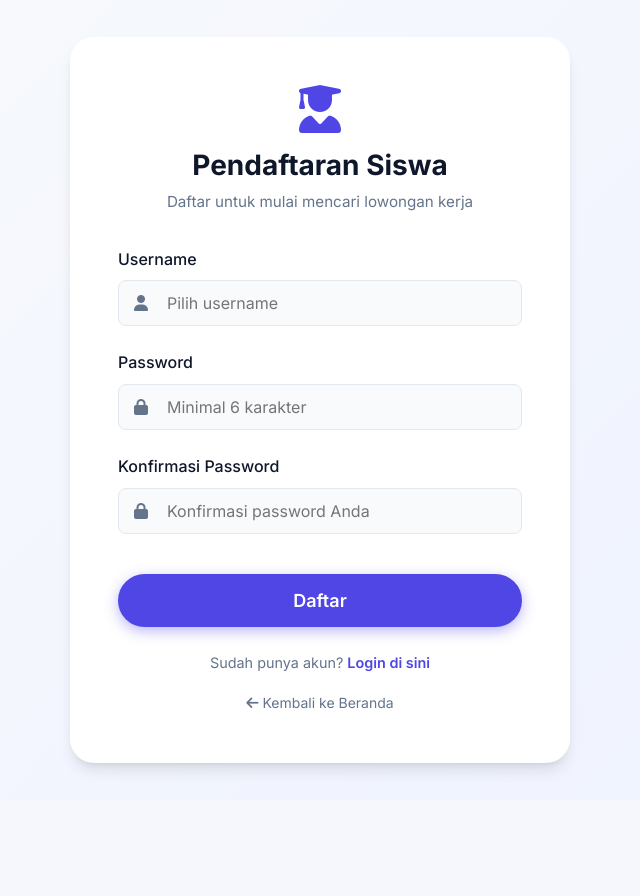
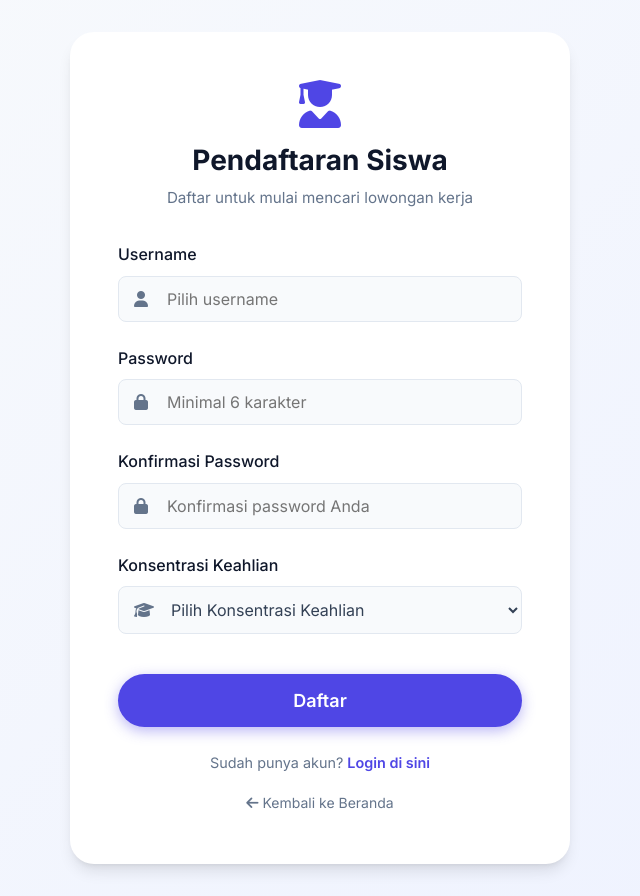
Before and after one commit to SMTI-Pontianak/TP-Rekrutmen, a PHP site: page /siswa_register.php in a window 1280 px wide. Shown: the whole page, without its empty margins (320-960 px from the left). Before the commit the page ends 774 px from the top, so only its background shows below. Run offline with PHP 8.4, Linux system fonts and the light colour scheme.

Commit message:
Add konsentrasi_keahlian field to users and jobs tables, and implement related functionality in registration, job addition, and application processes

```diff
--- a/siswa_register.php
+++ b/siswa_register.php
@@ -14,9 +14,10 @@ if ($_SERVER["REQUEST_METHOD"] == "POST") {
     $username = $conn->real_escape_string($_POST['username']);
     $password = $_POST['password'];
     $confirm_password = $_POST['confirm_password'];
+    $konsentrasi_keahlian = $_POST['konsentrasi_keahlian'];
 
     // Validations
-    if (empty($username) || empty($password) || empty($confirm_password)) {
+    if (empty($username) || empty($password) || empty($confirm_password) || empty($konsentrasi_keahlian)) {
         $error = "Semua field harus diisi!";
     } else if ($password !== $confirm_password) {
         $error = "Password tidak cocok!";
@@ -31,7 +32,7 @@ if ($_SERVER["REQUEST_METHOD"] == "POST") {
         } else {
             // Insert
             $hashed_password = password_hash($password, PASSWORD_DEFAULT);
-            $insert_sql = "INSERT INTO users (username, password, role) VALUES ('$username', '$hashed_password', 'siswa')";
+            $insert_sql = "INSERT INTO users (username, password, role, konsentrasi_keahlian) VALUES ('$username', '$hashed_password', 'siswa', '$konsentrasi_keahlian')";
 
             if ($conn->query($insert_sql) === TRUE) {
                 $success = "Pendaftaran berhasil! Anda sekarang bisa login.";
@@ -123,6 +124,20 @@ if ($_SERVER["REQUEST_METHOD"] == "POST") {
                     </div>
                 </div>
 
+                <div class="form-group">
+                    <label class="form-label" for="konsentrasi_keahlian">Konsentrasi Keahlian</label>
+                    <div style="position: relative;">
+                        <i class="fa-solid fa-graduation-cap" style="position: absolute; left: 16px; top: 50%; transform: translateY(-50%); color: var(--text-muted);"></i>
+                        <select id="konsentrasi_keahlian" name="konsentrasi_keahlian" class="form-control" style="padding-left: 48px;" required>
+                            <option value="">Pilih Konsentrasi Keahlian</option>
+                            <option value="Teknik Kimia Industri">Teknik Kimia Industri</option>
+                            <option value="Teknik Pemesinan">Teknik Pemesinan</option>
+                            <option value="Analisis Pengujian Laboratorium">Analisis Pengujian Laboratorium</option>
+                            <option value="Teknik Otomasi Industri">Teknik Otomasi Industri</option>
+                        </select>
+                    </div>
+                </div>
+
                 <button type="submit" class="btn btn-primary" style="width: 100%; justify-content: center; padding: 1rem; font-size: 1.125rem; margin-top: 16px;">
                     Daftar
                 </button>
```
Also changed, not shown: add_job.php (+14 -2 lines), apply.php (+14 -0 lines), siswa_dashboard.php (+10 -3 lines).
